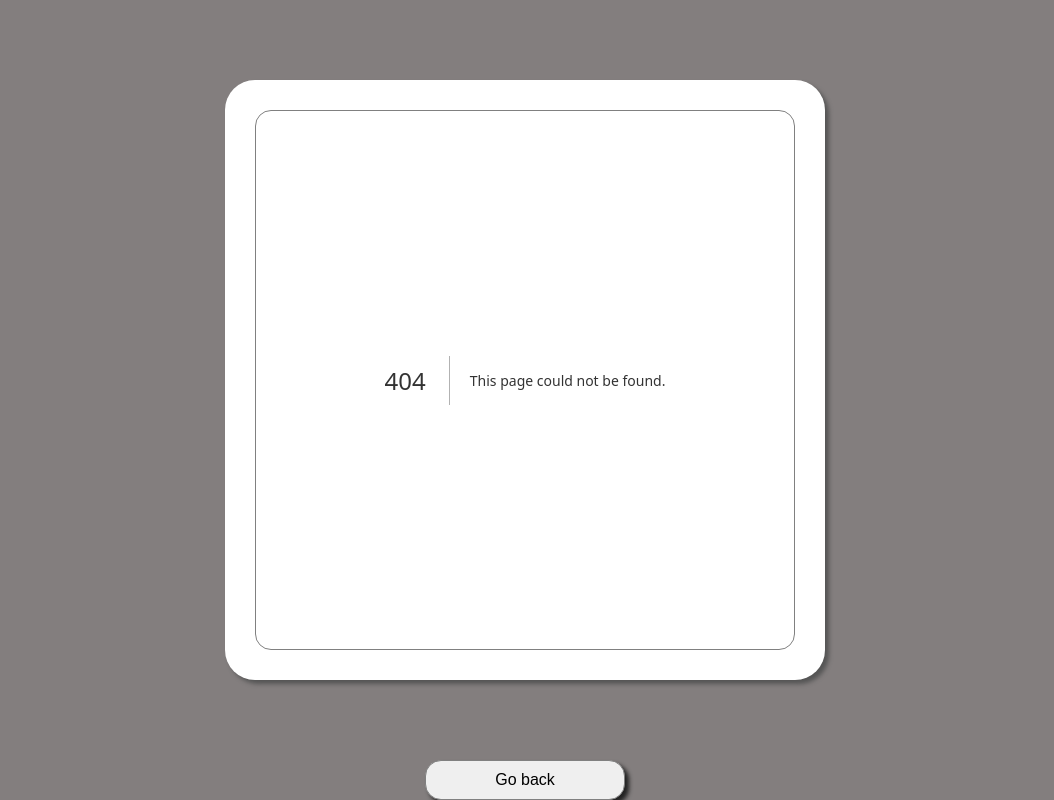
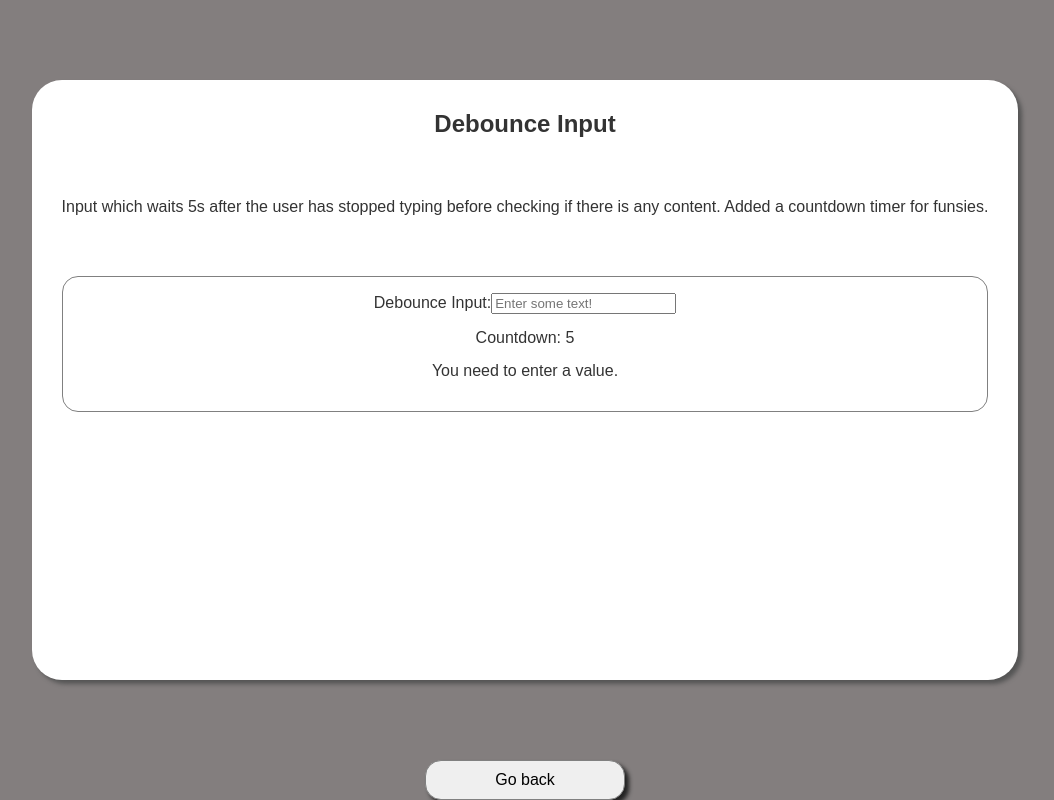
Before and after one commit to PDXmjb/demo-projects, a Next.js app: page /demo/debounce-input in a window 1280 px wide. Before the commit this address had no page. Shown: the whole page, without its empty margins (115-1169 px from the left). Built offline with nearby package versions, Linux system fonts and the light colour scheme.

Commit message:
(feat) Adding debounce

```diff
--- /dev/null
+++ b/pages/demo/debounce-input/index.tsx
@@ -0,0 +1,60 @@
+import { useEffect, useState } from 'react';
+
+const DebounceInput = () => {
+  const [value, setValue] = useState('');
+  const [valueIsValid, setValueIsValid] = useState(false);
+  const [countDown, setCountDown] = useState(5);
+  const [valueHasChanged, setValueHasChanged] = useState(false);
+
+  const inputChangeHandler = (event) => {
+    setValueHasChanged(true);
+    setValue(event.target.value);
+    setCountDown(5);
+  };
+
+  useEffect(() => {
+    const debounce = setTimeout(() => {
+      setValueIsValid(value.trim() !== '');
+      setValueHasChanged(false);
+    }, 5000);
+
+    const countDownTimer = setInterval(() => {
+      if (valueHasChanged) {
+        setCountDown((count) => (count > 0 ? count - 1 : count));
+      }
+    }, 1000);
+
+    return () => {
+      clearTimeout(debounce);
+      clearInterval(countDownTimer);
+    };
+  }, [value]);
+
+  return (
+    <>
+      <h1>Debounce Input</h1>
+      <p>
+        Input which waits 5s after the user has stopped typing before checking
+        if there is any content. Added a countdown timer for funsies.
+      </p>
+      <div>
+        <label htmlFor="debounce-input">Debounce Input:</label>
+        <input
+          type="text"
+          placeholder="Enter some text!"
+          id="debounce-input"
+          value={value}
+          onChange={inputChangeHandler}
+        />
+        <p>Countdown: {countDown}</p>
+        {!valueIsValid ? (
+          <p>You need to enter a value.</p>
+        ) : (
+          <p>You have entered a value! Good job!</p>
+        )}
+      </div>
+    </>
+  );
+};
+
+export default DebounceInput;
--- a/pages/index.tsx
+++ b/pages/index.tsx
@@ -18,6 +18,9 @@ export default function Home() {
         <ul>
           <li>
             <Link href="/demo/timer">Timer</Link>
+          </li>
+          <li>
+            <Link href="/demo/debounce-input">Debounce user input</Link>
           </li>
           <li>
             <Link href="/demo/basic-api">Basic API</Link>
```
Also changed, not shown: pages/demo/test-example/index.tsx (added, +30 -0 lines), 1 other file (tests, documents, lock files or other folders).
